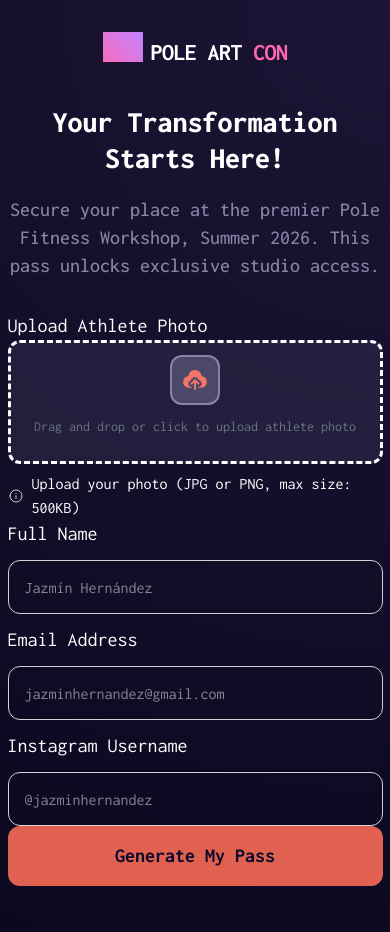
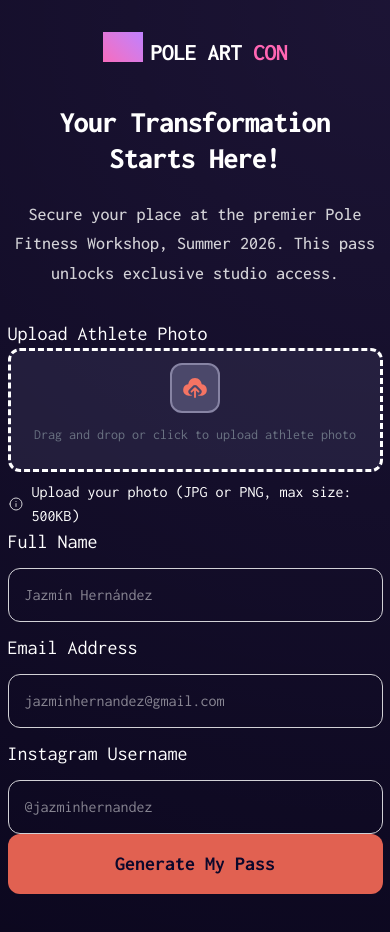
Before and after one commit to jazminadriana/ticket-generator, a React (Vite) app: page / in a window 390 px wide. Shown: the top 932 px of the page. Built offline with nearby package versions, Linux system fonts and the light colour scheme; grey boxes are pictures that could not be loaded.

Commit message:
feat: implement header branding and hero section with responsive typography

```diff
--- a/src/components/layout/Hero.tsx
+++ b/src/components/layout/Hero.tsx
@@ -1,13 +1,13 @@
 export const Hero = () => {
   return (
-    <div className="mb-8">
-      <h1 className="mb-5 text-center text-3xl font-extrabold">
+    <section className="mb-8">
+      <h1 className="mb-6 px-4 text-center text-3xl md:text-5xl font-extrabold tracking-tight">
         Your Transformation Starts Here!
       </h1>
-      <p className="text-center text-xl font-medium text-neutral-500">
+      <p className="mx-auto max-w-2xl text-center text-lg font-medium text-neutral-300 leading-relaxed">
         Secure your place at the premier Pole Fitness Workshop, Summer 2026.
         This pass unlocks exclusive studio access.
       </p>
-    </div>
+    </section>
   );
 };
```
